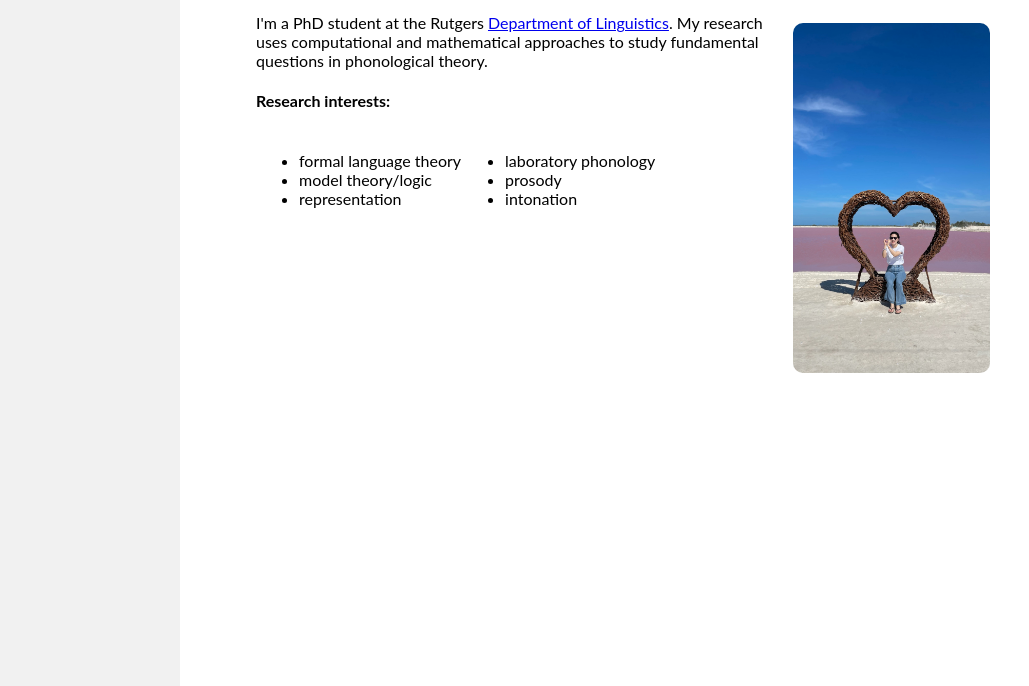
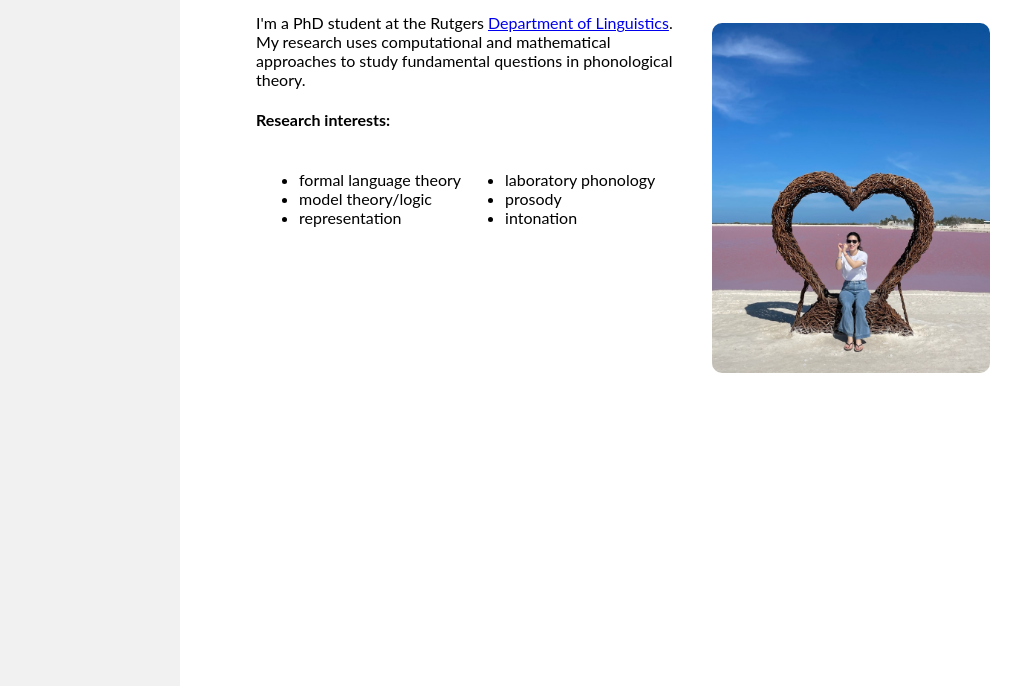
Before and after one commit to hyunjungjoo/index.html, a plain HTML site: page index.html in a window 1280 px wide. Shown: the part 114-800 px from the top of the page, without its empty margins (0-1029 px from the left). Drawn offline with Linux system fonts and the light colour scheme.

Commit message:
Update index.html

```diff
--- a/index.html
+++ b/index.html
@@ -99,7 +99,7 @@
 
   <div class="content">
     <p>
-      <img id="pic" src="me.jpg" alt="Mug shot">
+      <img id="pic" src="mee.jpg" alt="Mug shot">
       I'm a PhD student at the Rutgers <a href="https://ling.rutgers.edu">Department of Linguistics</a>. My research uses computational and mathematical approaches to study fundamental questions in phonological theory.
     </p>
 
```
